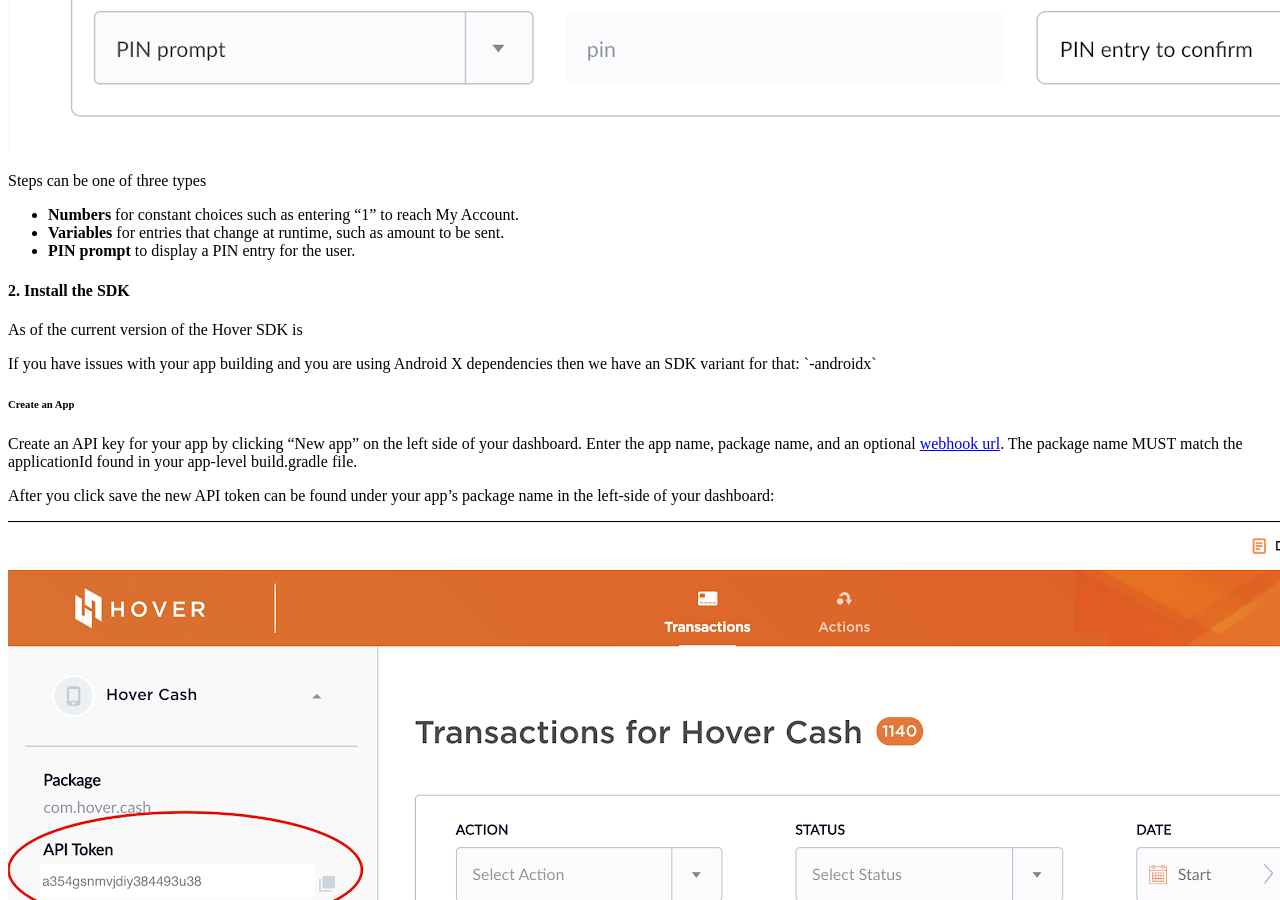
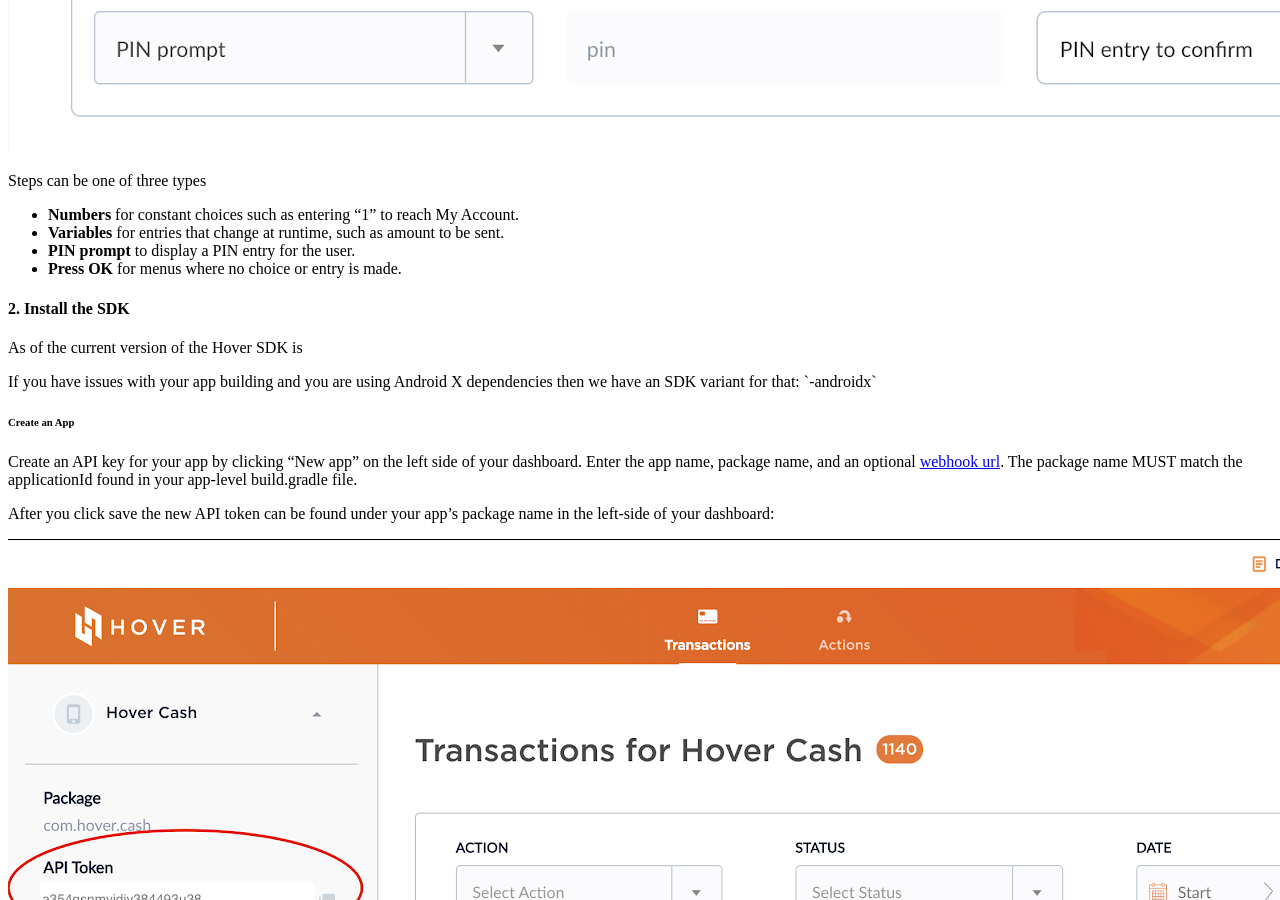
Before and after one commit to UseHover/hover-docs, a Jekyll site: the page built from index.md, in a window 1280 px wide and 900 px high, scrolled down 2230 px. Built offline with Jekyll 4.4.1, drawn with Linux system fonts in a browser that asks for light colours; nearby versions of some CDN libraries; a style sheet for code colours, icons or effects is not loaded.

Commit message:
Add Press OK step to quickstart

```diff
--- a/index.md
+++ b/index.md
@@ -40,6 +40,7 @@ Steps can be one of three types
 -   **Numbers** for constant choices such as entering “1” to reach My Account.
 -   **Variables** for entries that change at runtime, such as amount to be sent.
 -   **PIN prompt** to display a PIN entry for the user.
+-   **Press OK** for menus where no choice or entry is made.
 
 #### 2\. Install the SDK
 
```
